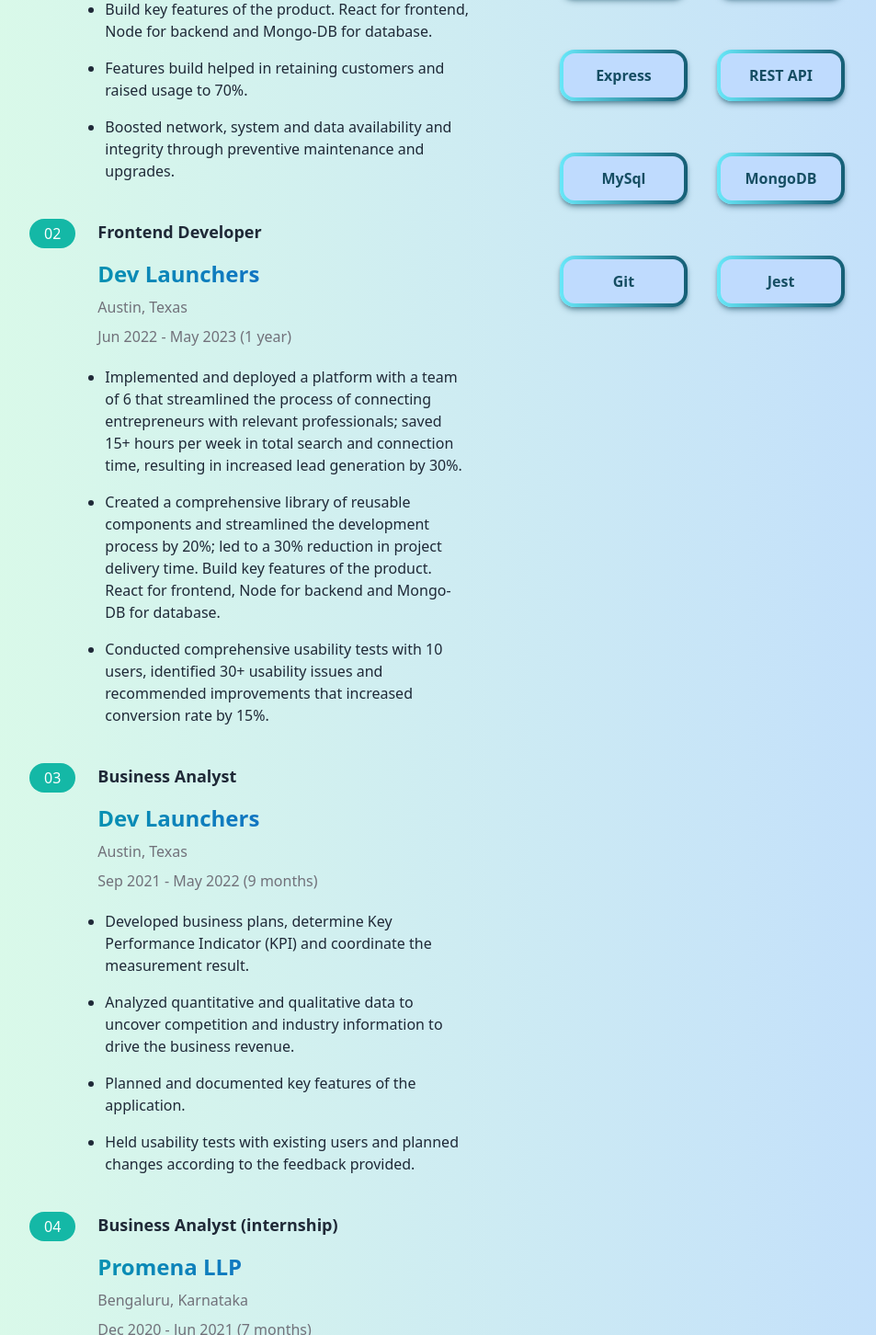
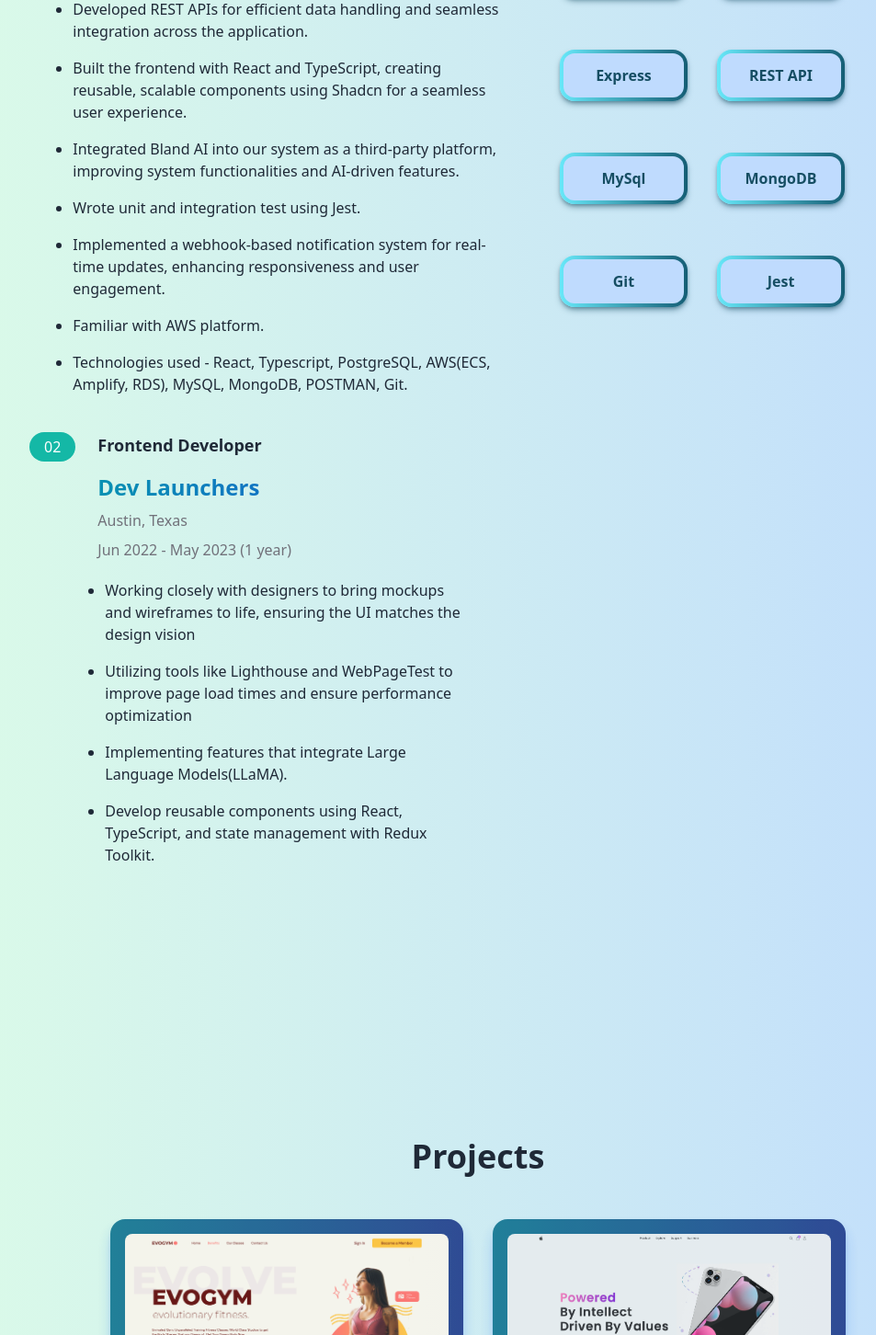
Before and after one commit to rashikashaw/portfolio-website, a Next.js app: page / in a window 1280 px wide. Shown: the part 1348-2800 px from the top of the page at 92% size, without its empty margins (120-1073 px from the left). Built offline with nearby package versions, Linux system fonts and the light colour scheme.

Commit message:
fixed experience

```diff
--- a/src/components/AboutSection.tsx
+++ b/src/components/AboutSection.tsx
@@ -31,20 +31,21 @@
               <div className="my-3">
                 <h2 className="text-2xl font-bold text-transparent bg-clip-text bg-gradient-to-r from-cyan-600 to-blue-700">Mxpert</h2>
                 <h3 className="text-zinc-500 py-2"> St. Johns, NL</h3>
-                <h3 className="text-zinc-500">Jun 2023 - Present (4 months)</h3>
+                <h3 className="text-zinc-500">Jun 2023 - Present</h3>
               </div>
               <ul className="flex list-outside list-disc flex-col text-darkGrayishBlue">
-                <li className="m-2">
-                Used NodeJS, ORM and SQL/No-SQL to develop and manage databases.
-                </li>
-                <li className="m-2">
-                  Reviewed code, debugged problems, and corrected issues.</li>
-                <li className="m-2">
-                  Build key features of the product. React for frontend, Node for backend and Mongo-DB for database.</li>
-                <li className="m-2">
-                  Features build helped in retaining customers and raised usage to 70%.</li>
-                <li className="m-2">
-                  Boosted network, system and data availability and integrity through preventive maintenance and upgrades.</li>
+                <li className="m-2">Refactoredthecompany’sbackendfromMongoDBwithJavaScript to TypeScript, Node.js, and PostgreSQL using Prisma ORM.</li>
+                <li className="m-2">Designed and implemented relational databases hosted on Amazon RDS.</li>
+                <li className="m-2">Developed REST APIs for efficient data handling and seamless integration across the application.</li>
+                <li className="m-2">Built the frontend with React and TypeScript, creating reusable, scalable components using Shadcn for a seamless user experience.</li>
+                <li className="m-2">Integrated Bland AI into our system as a third-party platform,
+                improving system functionalities and AI-driven features.</li>
+                <li className="m-2">Wrote unit and integration test using Jest.</li>
+                <li className="m-2">Implemented a webhook-based notification system for real-time
+                updates, enhancing responsiveness and user engagement.</li>
+                <li className="m-2">Familiar with AWS platform.</li>
+                <li className="m-2">Technologies used - React, Typescript, PostgreSQL, AWS(ECS,
+                  Amplify, RDS), MySQL, MongoDB, POSTMAN, Git.</li>
               </ul>
             </div>
           </div>
@@ -71,73 +72,14 @@
               </div>
               <ul className="flex list-outside list-disc flex-col text-darkGrayishBlue">
                 <li className="m-2">
-                  Implemented and deployed a platform with a team of 6 that streamlined the process of connecting entrepreneurs with relevant professionals; saved 15+ hours per week in total search and connection time, resulting in increased lead generation by 30%.
+                Working closely with designers to bring mockups and wireframes to life, ensuring the UI matches the design vision
                 </li>
                 <li className="m-2">
-                  Created a comprehensive library of reusable components and streamlined the development process by 20%; led to a 30% reduction in project delivery time.
-                  Build key features of the product. React for frontend, Node for backend and Mongo-DB for database.</li>
+                Utilizing tools like Lighthouse and WebPageTest to improve page load times and ensure performance optimization
+                </li>
                 <li className="m-2">
-                Conducted comprehensive usability tests with 10 users, identified 30+ usability issues and recommended improvements that increased conversion rate by 15%.</li>
-              </ul>
-            </div>
-          </div>
-          {/* list item 3 */}
-          <div className="flex flex-col space-y-3 lg:space-x-6 lg:space-y-0 lg:flex-row">
-            <div className="rounded-full bg-seaGreen lg:bg-transparent">
-              <div className="flex items-center space-x-2">
-                <div className="px-4 py-2 text-white rounded-full lg:py-1 bg-seaGreen">
-                  03
-                </div>
-                <h3 className="text-base font-bold lg:mb-4 lg:hidden">
-                  Business Analyst
-                </h3>
-              </div>
-            </div>
-            <div>
-              <h3 className="hidden mb-4 text-lg font-bold lg:block">
-                Business Analyst
-              </h3>
-              <div className="my-3">
-                <h2 className="text-2xl font-bold text-transparent bg-clip-text bg-gradient-to-r from-cyan-600 to-blue-700">Dev Launchers</h2>
-                <h3 className="text-zinc-500 py-2">Austin, Texas</h3>
-                <h3 className="text-zinc-500">Sep 2021 - May 2022 (9 months)</h3>
-              </div>
-              <ul className="flex list-outside list-disc flex-col text-darkGrayishBlue">
-                <li className="m-2">Developed business plans, determine Key Performance Indicator (KPI) and coordinate the measurement result.</li>
-                <li className="m-2">Analyzed quantitative and qualitative data to uncover competition and industry information to drive the business revenue.</li>
-                <li className="m-2">Planned and documented key features of the application. </li>
-                <li className="m-2">Held usability tests with existing users and planned changes according to the feedback provided.</li>
-              </ul>
-            </div>
-          </div>
-          {/* list item 4 */}
-          <div className="flex flex-col space-y-3 lg:space-x-6 lg:space-y-0 lg:flex-row">
-            <div className="rounded-full bg-seaGreen lg:bg-transparent">
-              <div className="flex items-center space-x-2">
-                <div className="px-4 py-2 text-white rounded-full lg:py-1 bg-seaGreen">
-                  04
-                </div>
-                <h3 className="text-base font-bold lg:mb-4 lg:hidden">
-                  Business Analyst (internship)
-                </h3>
-              </div>
-            </div>
-            <div>
-              <h3 className="hidden mb-4 text-lg font-bold lg:block">
-                Business Analyst (internship)
-              </h3>
-              <div className="my-3">
-                <h2 className="text-2xl font-bold text-transparent bg-clip-text bg-gradient-to-r from-cyan-600 to-blue-700">Promena LLP</h2>
-                <h3 className="text-zinc-500 py-2">Bengaluru, Karnataka</h3>
-                <h3 className="text-zinc-500">Dec 2020 - Jun 2021 (7 months)</h3>
-              </div>
-              <ul className="flex list-outside list-disc flex-col text-darkGrayishBlue">
-                <li className="m-2"> Documented clients requirement.</li>
-                <li className="m-2">Used Miro for creating product roadmap and documenting user stories.</li>
-                <li className="m-2">Used JIRA for sprint planning.</li>
-                <li className="m-2">Communicated with development and UX team. Generated business intelligence reports to inform strategic decision-making.</li>
-                <li className="m-2">Collaborated with stakeholders to identify business needs and data sources.</li>
-                <li className="m-2">Performed gap analysis to identify areas of improvement.</li>
+                Implementing features that integrate Large Language Models(LLaMA).</li>
+                <li className="m-2">Develop reusable components using React, TypeScript, and state management with Redux Toolkit.</li>
               </ul>
             </div>
           </div>
```
Also changed, not shown: 1 other file (tests, documents, lock files or other folders).
